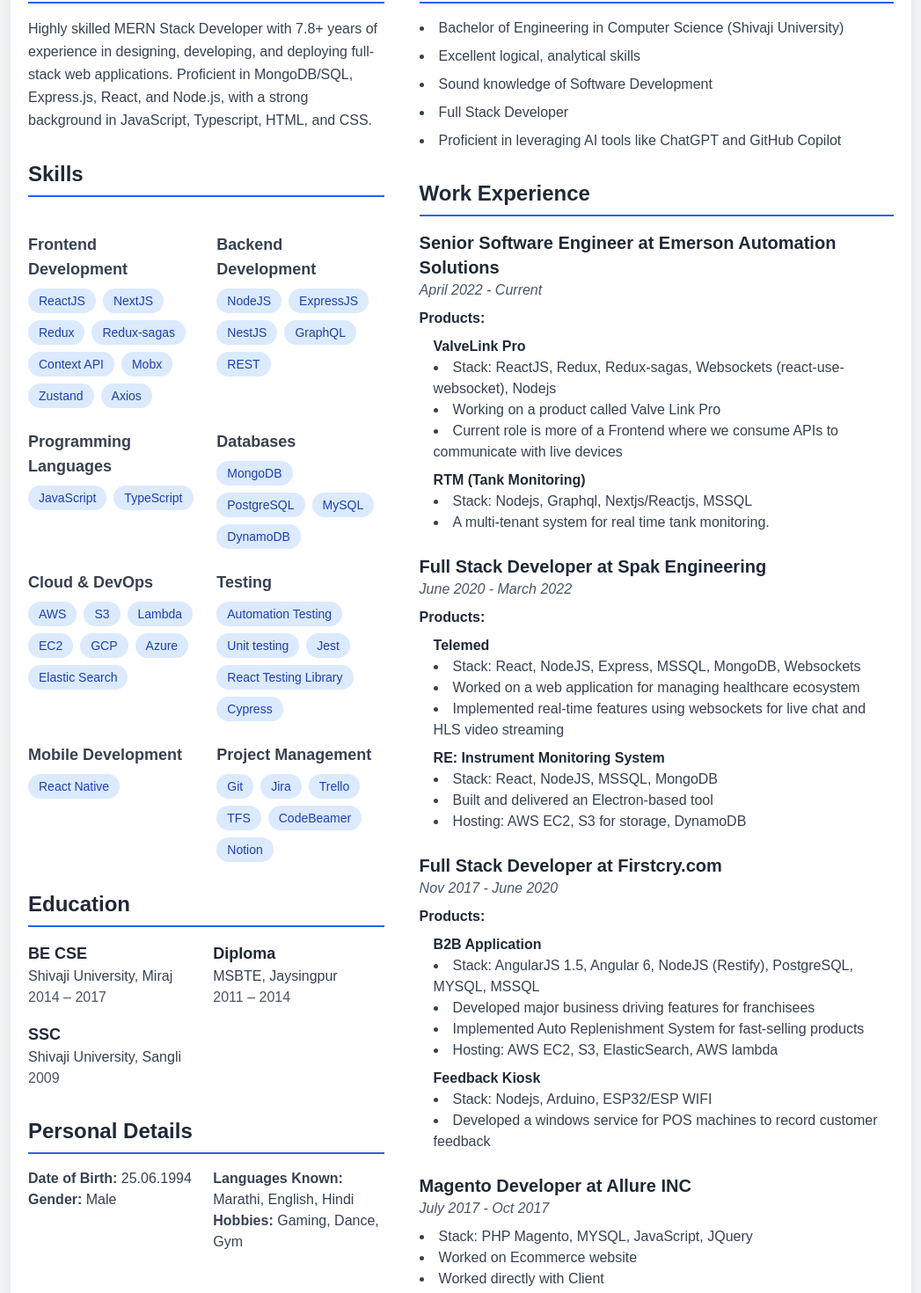
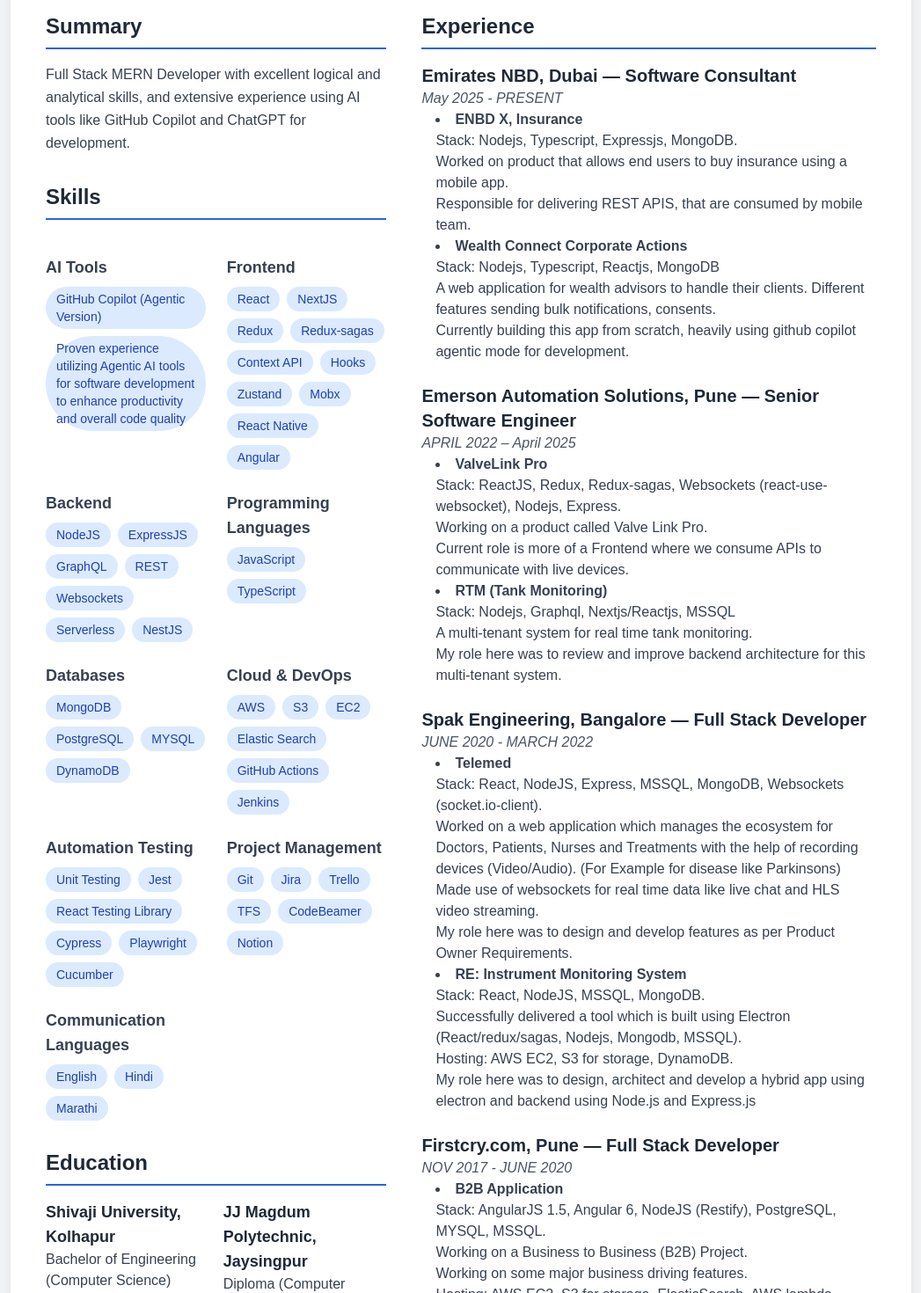
Before and after one commit to jaydev25/resume, a Next.js app: page / in a window 1280 px wide. Shown: the part 338-1808 px from the top of the page at 88% size, without its empty margins (116-1163 px from the left). Built offline with nearby package versions, Linux system fonts and the light colour scheme; no server answers.

Commit message:
Updated resume

```diff
--- a/src/app/page.tsx
+++ b/src/app/page.tsx
@@ -5,7 +5,6 @@
   FaGithub,
   FaEnvelope,
   FaPhone,
-  FaMapMarkerAlt,
   FaDownload,
   FaGlobe
 } from "react-icons/fa";
@@ -14,36 +13,49 @@
 import { useRef } from "react";
 
 const skillCategories = {
-  "Frontend Development": [
-    "ReactJS",
+  "AI Tools": [
+    "GitHub Copilot (Agentic Version)",
+    "Proven experience utilizing Agentic AI tools for software development to enhance productivity and overall code quality",
+  ],
+  Frontend: [
+    "React",
     "NextJS",
     "Redux",
     "Redux-sagas",
     "Context API",
+    "Hooks",
+    "Zustand",
     "Mobx",
-    "Zustand",
-    "Axios",
+    "React Native",
+    "Angular",
   ],
-  "Backend Development": ["NodeJS", "ExpressJS", "NestJS", "GraphQL", "REST"],
+  Backend: [
+    "NodeJS",
+    "ExpressJS",
+    "GraphQL",
+    "REST",
+    "Websockets",
+    "Serverless",
+    "NestJS",
+  ],
   "Programming Languages": ["JavaScript", "TypeScript"],
-  Databases: ["MongoDB", "PostgreSQL", "MySQL", "DynamoDB"],
+  Databases: ["MongoDB", "PostgreSQL", "MYSQL", "DynamoDB"],
   "Cloud & DevOps": [
     "AWS",
     "S3",
-    "Lambda",
     "EC2",
-    "GCP",
-    "Azure",
     "Elastic Search",
+    "GitHub Actions",
+    "Jenkins",
   ],
-  Testing: [
-    "Automation Testing",
-    "Unit testing",
+  "Automation Testing": [
+    "Unit Testing",
     "Jest",
     "React Testing Library",
     "Cypress",
+    "Playwright",
+    "Cucumber",
   ],
-  "Mobile Development": ["React Native"],
   "Project Management": [
     "Git",
     "Jira",
@@ -52,6 +64,7 @@
     "CodeBeamer",
     "Notion",
   ],
+  "Communication Languages": ["English", "Hindi", "Marathi"],
 };
 
 export default function Home() {
@@ -71,7 +84,7 @@
       <div className="fixed top-0 left-0 right-0 bg-white dark:bg-gray-800 shadow-md z-50 transition-colors">
         <div className="max-w-7xl mx-auto px-4 sm:px-6 lg:px-8 h-16 flex items-center justify-between">
           <div className="flex items-center">
-            <ViewerCount />
+            {/* <ViewerCount /> */}
           </div>
           <div className="flex items-center gap-2">
             <button
@@ -99,6 +112,7 @@
               <div>
                 <h1 className="text-4xl font-bold">Jaydev Manohar Thomke</h1>
                 <h2 className="text-2xl mt-2">Full Stack Developer</h2>
+                <p className="mt-2">Dubai, UAE</p>
               </div>
               <div className="mt-4 flex flex-wrap gap-4">
                 <a
@@ -108,14 +122,17 @@
                   <FaEnvelope /> jaydevthomke.dev@gmail.com
                 </a>
                 <a
-                  href="tel:7020808023"
+                  href="tel:+971525708023"
                   className="flex items-center gap-2 hover:text-blue-200 transition-colors"
                 >
-                  <FaPhone /> 7020808023
+                  <FaPhone /> (+971) 525708023
                 </a>
-                <span className="flex items-center gap-2">
-                  <FaMapMarkerAlt /> Pune, Maharashtra
-                </span>
+                <a
+                  href="tel:+917020808023"
+                  className="flex items-center gap-2 hover:text-blue-200 transition-colors"
+                >
+                  <FaPhone /> (+91) 7020808023
+                </a>
                 <a
                   href="https://www.linkedin.com/in/jaydev-thomke-730924136/"
                   className="flex items-center gap-2 hover:text-blue-200 transition-colors"
@@ -140,17 +157,15 @@
 
           <div style={{ display: "flex", flexDirection: "row" }}>
             <div style={{ flex: "3", padding: "20px"}}>
-              {/* Objective Section */}
+              <div style={{ display: "flex", flexDirection: "row" }}>
+                <div style={{ flex: "3", padding: "20px"}}>
+                  {/* Summary Section */}
                   <section className="mb-8">
                     <h3 className="text-2xl font-bold text-gray-800 dark:text-white mb-4 border-b-2 border-blue-600 pb-2">
-                  Objective
+                      Summary
                     </h3>
                     <p className="text-gray-700 dark:text-gray-300 leading-relaxed">
-                  Highly skilled MERN Stack Developer with 7.8+ years of
-                  experience in designing, developing, and deploying full-stack
-                  web applications. Proficient in MongoDB/SQL, Express.js,
-                  React, and Node.js, with a strong background in JavaScript,
-                  Typescript, HTML, and CSS.
+                      Full Stack MERN Developer with excellent logical and analytical skills, and extensive experience using AI tools like GitHub Copilot and ChatGPT for development.
                     </p>
                   </section>
                   {/* Skills Section */}
@@ -176,7 +191,6 @@
                       </div>
                     ))}
                   </section>
-
                   {/* Education Section */}
                   <section className="mb-8">
                     <h3 className="text-2xl font-bold text-gray-800 dark:text-white mb-4 border-b-2 border-blue-600 pb-2">
@@ -185,10 +199,10 @@
                     <div className="grid grid-cols-1 md:grid-cols-2 gap-4 text-gray-700 dark:text-gray-300">
                       <div>
                         <h4 className="text-lg font-semibold text-gray-800 dark:text-white">
-                      BE CSE
+                          Shivaji University, Kolhapur
                         </h4>
                         <p className="text-gray-700 dark:text-gray-300">
-                      Shivaji University, Miraj
+                          Bachelor of Engineering (Computer Science)
                         </p>
                         <p className="text-gray-600 dark:text-gray-400">
                           2014 – 2017
@@ -196,227 +210,122 @@
                       </div>
                       <div>
                         <h4 className="text-lg font-semibold text-gray-800 dark:text-white">
-                      Diploma
+                          JJ Magdum Polytechnic, Jaysingpur
                         </h4>
                         <p className="text-gray-700 dark:text-gray-300">
-                      MSBTE, Jaysingpur
+                          Diploma (Computer Science)
                         </p>
                         <p className="text-gray-600 dark:text-gray-400">
                           2011 – 2014
                         </p>
                       </div>
-                  <div>
-                    <h4 className="text-lg font-semibold text-gray-800 dark:text-white">
-                      SSC
-                    </h4>
-                    <p className="text-gray-700 dark:text-gray-300">
-                      Shivaji University, Sangli
-                    </p>
-                    <p className="text-gray-600 dark:text-gray-400">2009</p>
-                  </div>
-                </div>
-              </section>
-
-              {/* Personal Details Section */}
-              <section>
-                <h3 className="text-2xl font-bold text-gray-800 dark:text-white mb-4 border-b-2 border-blue-600 pb-2">
-                  Personal Details
-                </h3>
-                <div className="grid grid-cols-1 md:grid-cols-2 gap-4 text-gray-700 dark:text-gray-300">
-                  <div>
-                    <p>
-                      <span className="font-semibold">Date of Birth:</span>{" "}
-                      25.06.1994
-                    </p>
-                    <p>
-                      <span className="font-semibold">Gender:</span> Male
-                    </p>
-                  </div>
-                  <div>
-                    <p>
-                      <span className="font-semibold">Languages Known:</span>{" "}
-                      Marathi, English, Hindi
-                    </p>
-                    <p>
-                      <span className="font-semibold">Hobbies:</span> Gaming,
-                      Dance, Gym
-                    </p>
-                  </div>
                     </div>
                   </section>
                 </div>
-
-            <div
-              style={{ flex: "4", padding: "20px" }}
-            >
-              {/* Summary Section */}
+                <div style={{ flex: "4", padding: "20px" }}>
+                  {/* Experience Section */}
                   <section className="mb-8">
                     <h3 className="text-2xl font-bold text-gray-800 dark:text-white mb-4 border-b-2 border-blue-600 pb-2">
-                  Summary
+                      Experience
                     </h3>
-                <ul className="list-disc list-inside text-gray-700 dark:text-gray-300 space-y-2">
-                  <li>
-                    Bachelor of Engineering in Computer Science (Shivaji
-                    University)
-                  </li>
-                  <li>Excellent logical, analytical skills</li>
-                  <li>Sound knowledge of Software Development</li>
-                  <li>Full Stack Developer</li>
-                  <li>
-                    Proficient in leveraging AI tools like ChatGPT and GitHub
-                    Copilot
-                  </li>
-                </ul>
-              </section>
-              {/* Work Experience Section */}
-              <section className="mb-8">
-                <h3 className="text-2xl font-bold text-gray-800 dark:text-white mb-4 border-b-2 border-blue-600 pb-2">
-                  Work Experience
-                </h3>
-
-                {/* Emerson */}
                     <div className="mb-6">
                       <h4 className="text-xl font-semibold text-gray-800 dark:text-white">
-                    Senior Software Engineer at Emerson Automation Solutions
+                        Emirates NBD, Dubai — Software Consultant
                       </h4>
-                  <p className="text-gray-600 dark:text-gray-400 italic">
-                    April 2022 - Current
-                  </p>
-                  <div className="mt-2">
-                    <p className="font-semibold text-gray-800 dark:text-white">
-                      Products:
-                    </p>
-                    <div className="ml-4">
-                      <h5 className="font-semibold mt-2 text-gray-800 dark:text-white">
-                        ValveLink Pro
-                      </h5>
-                      <ul className="list-disc list-inside text-gray-700 dark:text-gray-300">
+                      <p className="text-gray-600 dark:text-gray-400 italic">May 2025 - PRESENT</p>
+                      <ul className="list-disc list-inside text-gray-700 dark:text-gray-300 ml-4">
                         <li>
-                          Stack: ReactJS, Redux, Redux-sagas, Websockets
-                          (react-use-websocket), Nodejs
+                          <strong>ENBD X, Insurance</strong><br />
+                          Stack: Nodejs, Typescript, Expressjs, MongoDB.<br />
+                          Worked on product that allows end users to buy insurance using a mobile app.<br />
+                          Responsible for delivering REST APIS, that are consumed by mobile team.
                         </li>
-                        <li>Working on a product called Valve Link Pro</li>
                         <li>
-                          Current role is more of a Frontend where we consume APIs to communicate with live devices
-                        </li>
-                      </ul>
-                      <h5 className="font-semibold mt-2 text-gray-800 dark:text-white">
-                        RTM (Tank Monitoring)
-                      </h5>
-                      <ul className="list-disc list-inside text-gray-700 dark:text-gray-300">
-                        <li>Stack: Nodejs, Graphql, Nextjs/Reactjs, MSSQL</li>
-                        <li>
-                          A multi-tenant system for real time tank monitoring.
+                          <strong>Wealth Connect Corporate Actions</strong><br />
+                          Stack: Nodejs, Typescript, Reactjs, MongoDB<br />
+                          A web application for wealth advisors to handle their clients. Different features sending bulk notifications, consents.<br />
+                          Currently building this app from scratch, heavily using github copilot agentic mode for development.
                         </li>
                       </ul>
                     </div>
-                  </div>
-                </div>
-
-                {/* Spak Engineering */}
                     <div className="mb-6">
                       <h4 className="text-xl font-semibold text-gray-800 dark:text-white">
-                    Full Stack Developer at Spak Engineering
+                        Emerson Automation Solutions, Pune — Senior Software Engineer
                       </h4>
-                  <p className="text-gray-600 dark:text-gray-400 italic">
-                    June 2020 - March 2022
-                  </p>
-                  <div className="mt-2">
-                    <p className="font-semibold text-gray-800 dark:text-white">
-                      Products:
-                    </p>
-                    <div className="ml-4">
-                      <h5 className="font-semibold mt-2 text-gray-800 dark:text-white">
-                        Telemed
-                      </h5>
-                      <ul className="list-disc list-inside text-gray-700 dark:text-gray-300">
+                      <p className="text-gray-600 dark:text-gray-400 italic">APRIL 2022 – April 2025</p>
+                      <ul className="list-disc list-inside text-gray-700 dark:text-gray-300 ml-4">
                         <li>
-                          Stack: React, NodeJS, Express, MSSQL, MongoDB,
-                          Websockets
+                          <strong>ValveLink Pro</strong><br />
+                          Stack: ReactJS, Redux, Redux-sagas, Websockets (react-use-websocket), Nodejs, Express.<br />
+                          Working on a product called Valve Link Pro.<br />
+                          Current role is more of a Frontend where we consume APIs to communicate with live devices.
                         </li>
                         <li>
-                          Worked on a web application for managing healthcare
-                          ecosystem
-                        </li>
-                        <li>
-                          Implemented real-time features using websockets for
-                          live chat and HLS video streaming
-                        </li>
-                      </ul>
-
-                      <h5 className="font-semibold mt-2 text-gray-800 dark:text-white">
-                        RE: Instrument Monitoring System
-                      </h5>
-                      <ul className="list-disc list-inside text-gray-700 dark:text-gray-300">
-                        <li>Stack: React, NodeJS, MSSQL, MongoDB</li>
-                        <li>Built and delivered an Electron-based tool</li>
-                        <li>Hosting: AWS EC2, S3 for storage, DynamoDB</li>
-                      </ul>
-                    </div>
-                  </div>
-                </div>
-
-                {/* FirstCry */}
-                <div className="mb-6">
-                  <h4 className="text-xl font-semibold text-gray-800 dark:text-white">
-                    Full Stack Developer at Firstcry.com
-                  </h4>
-                  <p className="text-gray-600 dark:text-gray-400 italic">
-                    Nov 2017 - June 2020
-                  </p>
-                  <div className="mt-2">
-                    <p className="font-semibold text-gray-800 dark:text-white">
-                      Products:
-                    </p>
-                    <div className="ml-4">
-                      <h5 className="font-semibold mt-2 text-gray-800 dark:text-white">
-                        B2B Application
-                      </h5>
-                      <ul className="list-disc list-inside text-gray-700 dark:text-gray-300">
-                        <li>
-                          Stack: AngularJS 1.5, Angular 6, NodeJS (Restify),
-                          PostgreSQL, MYSQL, MSSQL
-                        </li>
-                        <li>
-                          Developed major business driving features for
-                          franchisees
-                        </li>
-                        <li>
-                          Implemented Auto Replenishment System for fast-selling
-                          products
-                        </li>
-                        <li>Hosting: AWS EC2, S3, ElasticSearch, AWS lambda</li>
-                      </ul>
-
-                      <h5 className="font-semibold mt-2 text-gray-800 dark:text-white">
-                        Feedback Kiosk
-                      </h5>
-                      <ul className="list-disc list-inside text-gray-700 dark:text-gray-300">
-                        <li>Stack: Nodejs, Arduino, ESP32/ESP WIFI</li>
-                        <li>
-                          Developed a windows service for POS machines to record
-                          customer feedback
+                          <strong>RTM (Tank Monitoring)</strong><br />
+                          Stack: Nodejs, Graphql, Nextjs/Reactjs, MSSQL<br />
+                          A multi-tenant system for real time tank monitoring.<br />
+                          My role here was to review and improve backend architecture for this multi-tenant system.
                         </li>
                       </ul>
                     </div>
-                  </div>
-                </div>
-
-                {/* Allure INC */}
                     <div className="mb-6">
                       <h4 className="text-xl font-semibold text-gray-800 dark:text-white">
-                    Magento Developer at Allure INC
+                        Spak Engineering, Bangalore — Full Stack Developer
                       </h4>
-                  <p className="text-gray-600 dark:text-gray-400 italic">
-                    July 2017 - Oct 2017
-                  </p>
-                  <div className="mt-2">
-                    <ul className="list-disc list-inside text-gray-700 dark:text-gray-300">
-                      <li>Stack: PHP Magento, MYSQL, JavaScript, JQuery</li>
-                      <li>Worked on Ecommerce website</li>
-                      <li>Worked directly with Client</li>
+                      <p className="text-gray-600 dark:text-gray-400 italic">JUNE 2020 - MARCH 2022</p>
+                      <ul className="list-disc list-inside text-gray-700 dark:text-gray-300 ml-4">
+                        <li>
+                          <strong>Telemed</strong><br />
+                          Stack: React, NodeJS, Express, MSSQL, MongoDB, Websockets (socket.io-client).<br />
+                          Worked on a web application which manages the ecosystem for Doctors, Patients, Nurses and Treatments with the help of recording devices (Video/Audio). (For Example for disease like Parkinsons)<br />
+                          Made use of websockets for real time data like live chat and HLS video streaming.<br />
+                          My role here was to design and develop features as per Product Owner Requirements.
+                        </li>
+                        <li>
+                          <strong>RE: Instrument Monitoring System</strong><br />
+                          Stack: React, NodeJS, MSSQL, MongoDB.<br />
+                          Successfully delivered a tool which is built using Electron (React/redux/sagas, Nodejs, Mongodb, MSSQL).<br />
+                          Hosting: AWS EC2, S3 for storage, DynamoDB.<br />
+                          My role here was to design, architect and develop a hybrid app using electron and backend using Node.js and Express.js
+                        </li>
                       </ul>
                     </div>
+                    <div className="mb-6">
+                      <h4 className="text-xl font-semibold text-gray-800 dark:text-white">
+                        Firstcry.com, Pune — Full Stack Developer
+                      </h4>
+                      <p className="text-gray-600 dark:text-gray-400 italic">NOV 2017 - JUNE 2020</p>
+                      <ul className="list-disc list-inside text-gray-700 dark:text-gray-300 ml-4">
+                        <li>
+                          <strong>B2B Application</strong><br />
+                          Stack: AngularJS 1.5, Angular 6, NodeJS (Restify), PostgreSQL, MYSQL, MSSQL.<br />
+                          Working on a Business to Business (B2B) Project.<br />
+                          Working on some major business driving features.<br />
+                          Hosting: AWS EC2, S3 for storage, ElasticSearch, AWS lambda<br />
+                          This App was used by Frenchiees to order product in bulk<br />
+                          Auto Replenishment System was a feature which helped Franchise owners to order fast selling products in their region.<br />
+                          My role here was to design and develop features for  frontend and backend as per Merchandising Team and Business analysts.
+                        </li>
+                        <li>
+                          <strong>Feedback Kiosk</strong><br />
+                          Stack: Nodejs, Arduino.<br />
+                          Hardware: ESP32/ESP WIFI<br />
+                          Successfully delivered a tool which ran as a windows service on POS machines which recorded customer feedback via a Kiosk like touch panel device.<br />
+                          My role here designed and developed a windows service using Node.js for this plug and play device.
+                        </li>
+                      </ul>
+                    </div>
+                    <div className="mb-6">
+                      <h4 className="text-xl font-semibold text-gray-800 dark:text-white">
+                        Allure INC, Pune — Magento Developer
+                      </h4>
+                      <p className="text-gray-600 dark:text-gray-400 italic">JULY 2017 - OCT 2017</p>
+                      <ul className="list-disc list-inside text-gray-700 dark:text-gray-300 ml-4">
+                        <li>PHP Magento, MYSQL, JavaScript, JQuery.</li>
+                        <li>Worked on Ecommerce website.</li>
+                        <li>Worked directly with Client.</li>
+                        <li>My role here was to develop features as per client needs.</li>
+                      </ul>
                     </div>
                   </section>
                 </div>
@@ -424,5 +333,7 @@
             </div>
           </div>
         </div>
+      </div>
+    </div>
   );
 }
```
Also changed, not shown: 2 other files (tests, documents, lock files or other folders). Lines whose indentation alone changed are shown as unchanged.
